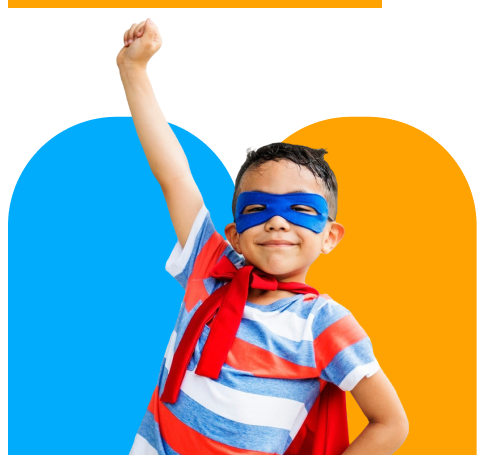
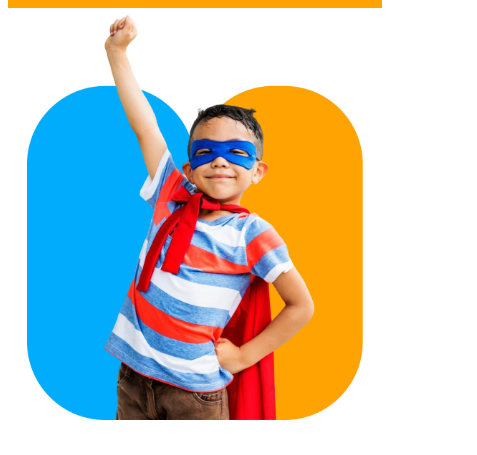
Before and after one commit to Muhammad-Sanim/assignment-2, a plain HTML site: page index.html in a window 390 px wide. Shown: the part 117-572 px from the top of the page, 477 px wide, since content can reach past the window. Drawn offline with Linux system fonts and the light colour scheme.

Commit message:
last finish

```diff
--- a/index.html
+++ b/index.html
@@ -47,7 +47,7 @@
                 <button class="banner-btn">Enroll Now</button>
             </div>
             <div class="banner-img-container">
-                <img src="assets/hero-kids.png" alt="">
+                <img class="banner-image" src="assets/hero-kids.png" alt="">
             </div>
         </div>
     </header>
--- a/styles/style.css
+++ b/styles/style.css
@@ -273,7 +273,12 @@
   }
   .banner-img-container {
     max-width: 100%;
-    margin: 0 auto;
+    height: auto;
+    margin: 0;
+    padding: 0;
+  }
+  .banner-image {
+    max-width: 336px;
   }
   .card-container {
     flex-direction: column;
```
